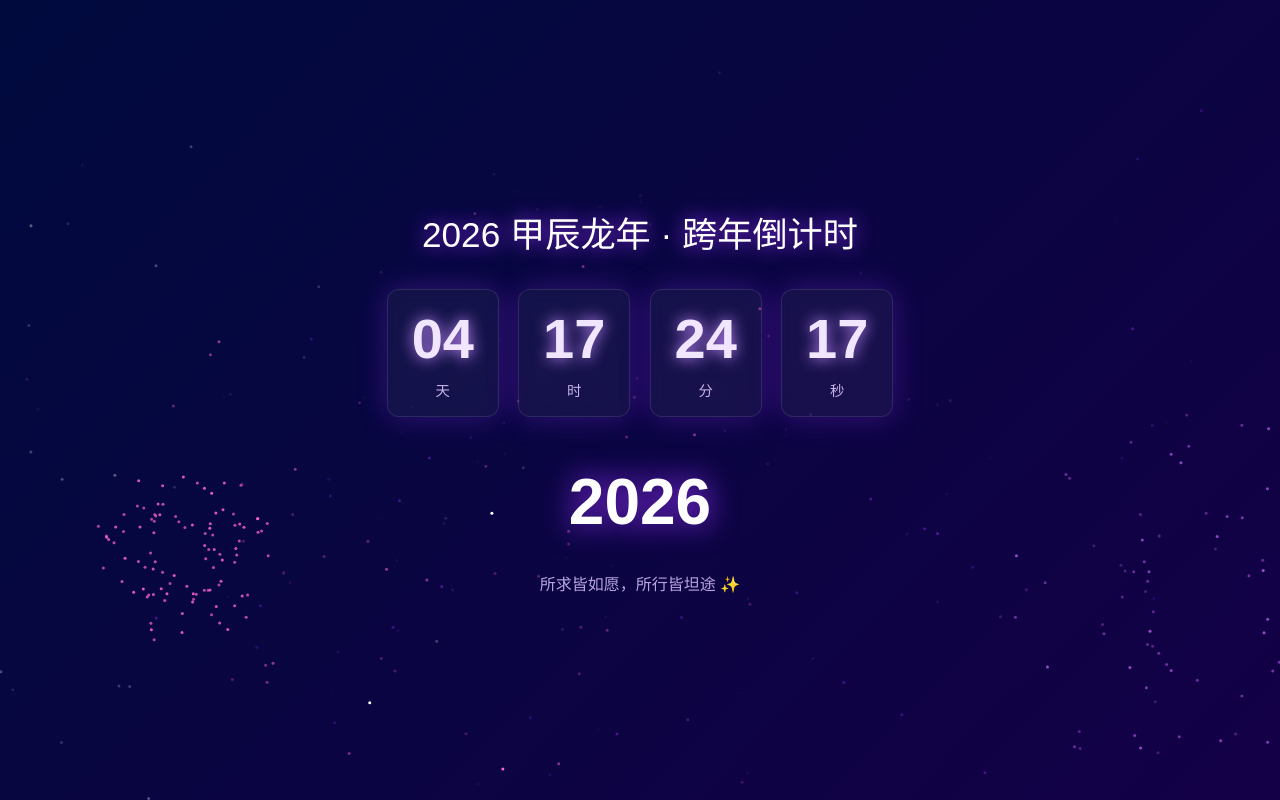
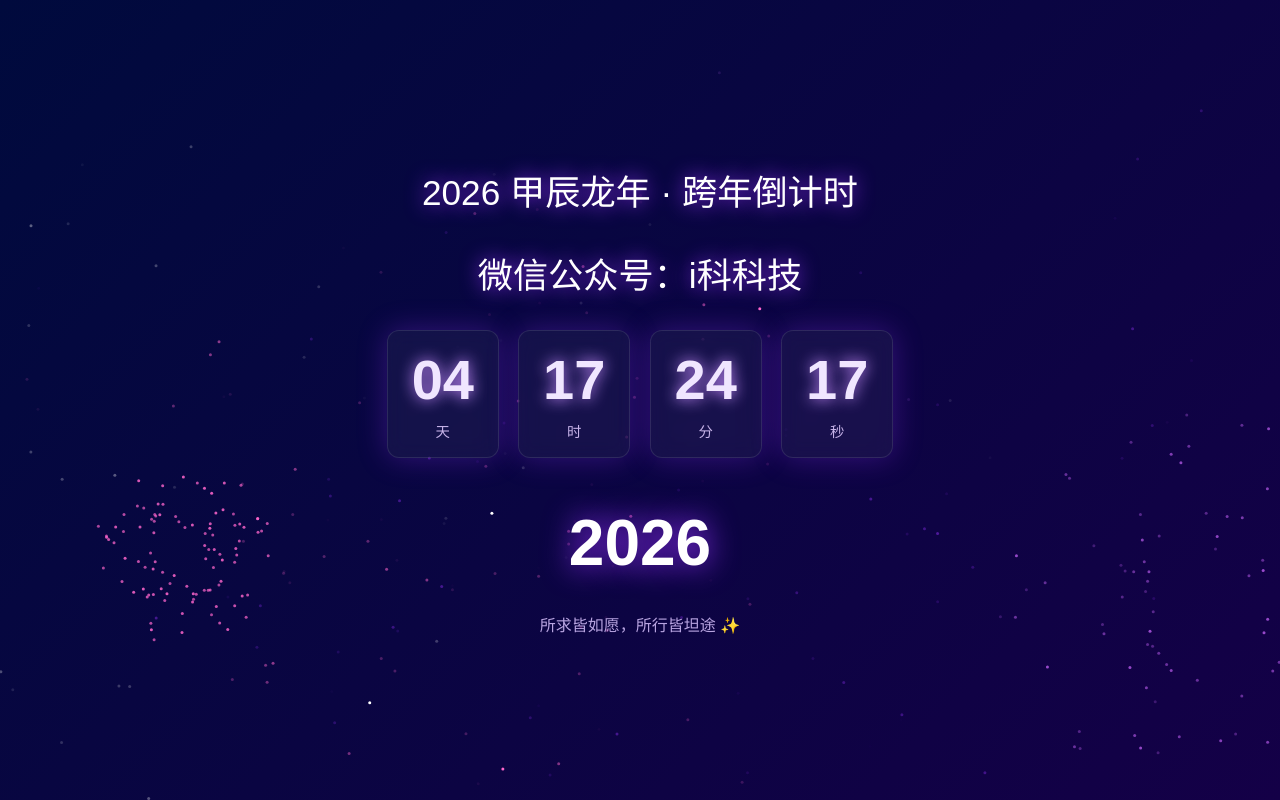
Before and after one commit to minimini0119/minimini0119.github.io, a plain HTML site: page index.html in a window 1280 px wide. Drawn offline with Linux system fonts and the light colour scheme.

Commit message:
Add WeChat public account information to index.html

```diff
--- a/index.html
+++ b/index.html
@@ -62,6 +62,7 @@
 <body>
     <canvas id="fireworks"></canvas>
     <div class="title">2026 甲辰龙年 · 跨年倒计时</div>
+    <div class="title"> 微信公众号：i科科技</div>
     <div class="countdown">
         <div class="time-box"><div class="num" id="days">00</div><div class="text">天</div></div>
         <div class="time-box"><div class="num" id="hours">00</div><div class="text">时</div></div>
```
